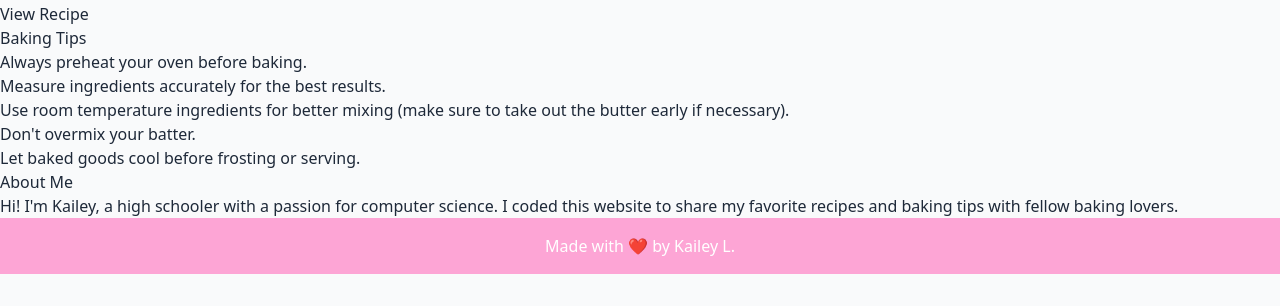
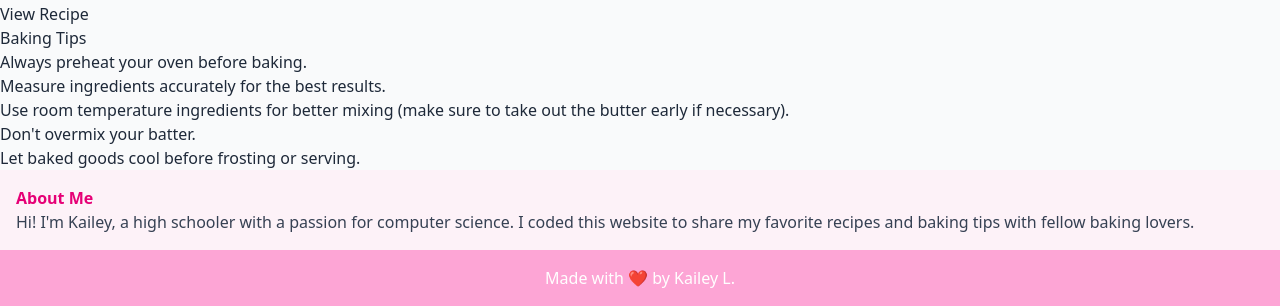
Before and after one commit to KaileyLiou/Baking, a plain HTML site: page index.html in a window 1280 px wide. Shown: the part 6037-6343 px from the top of the page. Before the commit the page ends 6311 px from the top, so only its background shows below. Drawn offline with nearby package versions, Linux system fonts and the light colour scheme.

Commit message:
edited about me

```diff
--- a/index.html
+++ b/index.html
@@ -104,9 +104,9 @@
 
 <!-- about me -->
 
-    <section id="about">
-        <h2>About Me</h2>
-        <p>Hi! I'm Kailey, a high schooler with a passion for computer science. I coded this website to share my favorite recipes and baking tips with fellow baking lovers.</p>
+    <section id="about" class="bg-pink-50 p-4">
+        <h2 class="text-pink-600 font-bold">About Me</h2>
+        <p class="text-gray-700">Hi! I'm Kailey, a high schooler with a passion for computer science. I coded this website to share my favorite recipes and baking tips with fellow baking lovers.</p>
     </section>
 
 <!-- footer -->
```
